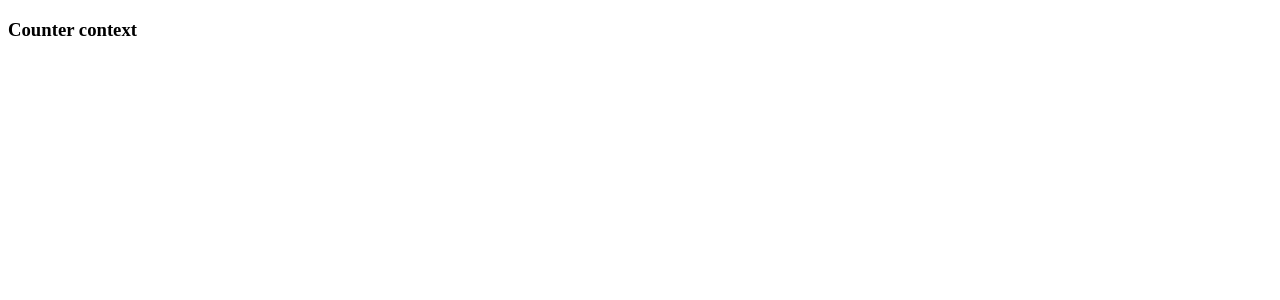
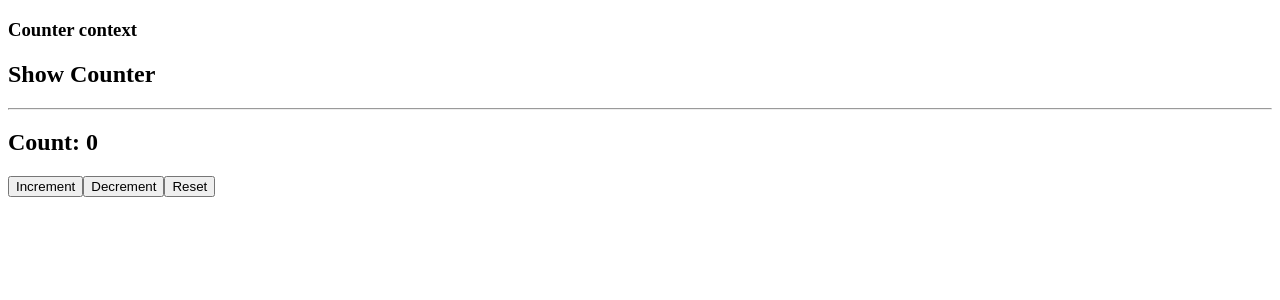
Before and after one commit to mbrsagor/ContextAPI, a React (Create React App) app: page / in a window 1280 px wide. Shown: the top 300 px of the page. Built offline with nearby package versions, Linux system fonts and the light colour scheme.

Commit message:
Counter done

```diff
--- a/src/App.jsx
+++ b/src/App.jsx
@@ -1,4 +1,5 @@
 import React, { Component } from "react";
+import ShowCounter from './views/showCounter'
 
 
 class App extends Component {
@@ -6,6 +7,7 @@ class App extends Component {
     return (
       <div>
         <h3>Counter context</h3>
+        <ShowCounter />
       </div>
     );
   }
--- /dev/null
+++ b/src/components/counter/counter-button.jsx
@@ -0,0 +1,29 @@
+import React, { useContext } from 'react';
+import { CounterContext } from '../../context/counter_context';
+
+
+const CounterButton = () => {
+    const [count, setCount] = useContext(CounterContext);
+
+    const increment = () => {
+        setCount(count + 1)
+    }
+    const decrement = () => {
+        setCount(count - 1)
+    }
+    const reset = () => {
+        setCount(0)
+    }
+
+
+    return (
+        <div>
+            <button onClick={increment}>Increment</button>
+            <button onClick={decrement}>Decrement</button>
+            <button onClick={reset}>Reset</button>
+        </div>
+    )
+
+}
+
+export default CounterButton;
--- /dev/null
+++ b/src/components/counter/counter-dispaly.jsx
@@ -0,0 +1,14 @@
+import React, { useContext } from 'react';
+import { CounterContext } from '../../context/counter_context';
+
+
+const CounterDispaly = () => {
+
+    const [count] = useContext(CounterContext)
+    return (
+        <div>
+            <h2>Count: {count}</h2>
+        </div>
+    );
+}
+export default CounterDispaly;
--- /dev/null
+++ b/src/context/counter_context.js
@@ -0,0 +1,14 @@
+import React, { useState, createContext } from 'react';
+
+// Create context Object
+export const CounterContext = createContext()
+
+export const CounterContextProvider = props => {
+    const [count, setCount] = useState(0);
+
+    return (
+        <CounterContext.Provider value={[count, setCount]}>
+            {props.children}
+        </CounterContext.Provider>
+    )
+}
--- /dev/null
+++ b/src/views/showCounter.jsx
@@ -0,0 +1,19 @@
+import React from 'react';
+
+import CounterDispaly from '../components/counter/counter-dispaly';
+import CounterButton from '../components/counter/counter-button';
+import { CounterContextProvider } from '../context/counter_context';
+
+
+export default function ShowCounter() {
+    return (
+        <div>
+            <h2>Show Counter</h2>
+            <hr />
+            <CounterContextProvider>
+                <CounterDispaly />
+                <CounterButton />
+            </CounterContextProvider>
+        </div>
+    )
+}
```
Also changed, not shown: 1 other file (tests, documents, lock files or other folders).
